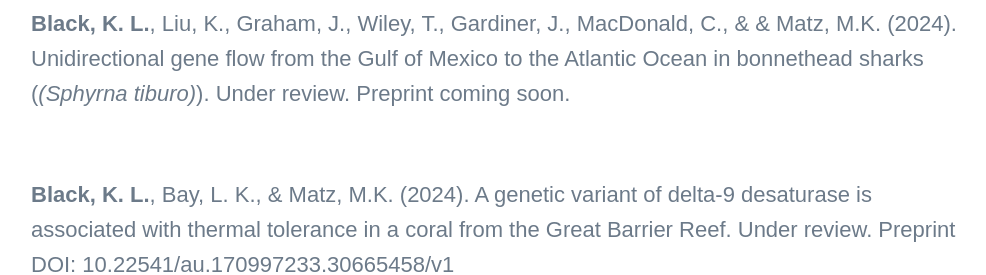
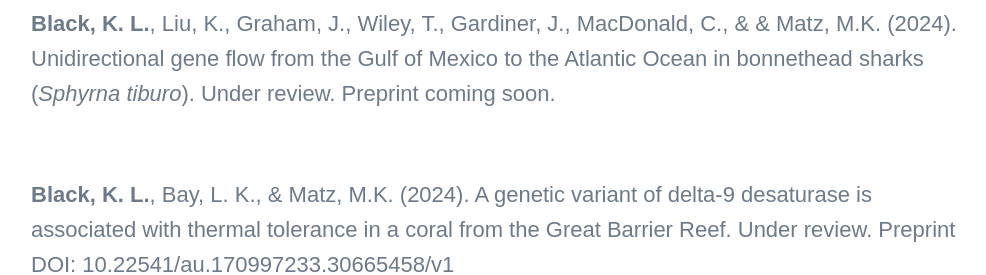
Before and after one commit to kristinaleilani/kristinaleilani.github.io, a Jekyll site: the page built from _pages/publications.md, in a window 1280 px wide and 900 px high, scrolled down 382 px, cut to the strip 179-454 px from the top of the window. Shown: the whole strip, without its empty margins (139-1125 px from the left). Built offline with Jekyll 4.4.1, drawn with Linux system fonts in a browser that asks for light colours; nearby versions of some CDN libraries; some web fonts are replaced.

```diff
--- a/_pages/publications.md
+++ b/_pages/publications.md
@@ -5,7 +5,7 @@ description:
 featured_image: /images/GBR_overheadshot.JPG
 ---
 
-**Black, K. L.**, Liu, K., Graham, J., Wiley, T., Gardiner, J., MacDonald, C., & & Matz, M.K. (2024). Unidirectional gene flow from the Gulf of Mexico to the Atlantic Ocean in bonnethead sharks (_(Sphyrna tiburo)_). Under review. Preprint coming soon.
+**Black, K. L.**, Liu, K., Graham, J., Wiley, T., Gardiner, J., MacDonald, C., & & Matz, M.K. (2024). Unidirectional gene flow from the Gulf of Mexico to the Atlantic Ocean in bonnethead sharks (_Sphyrna tiburo_). Under review. Preprint coming soon.
 
 <p>&nbsp;</p>
 
```
